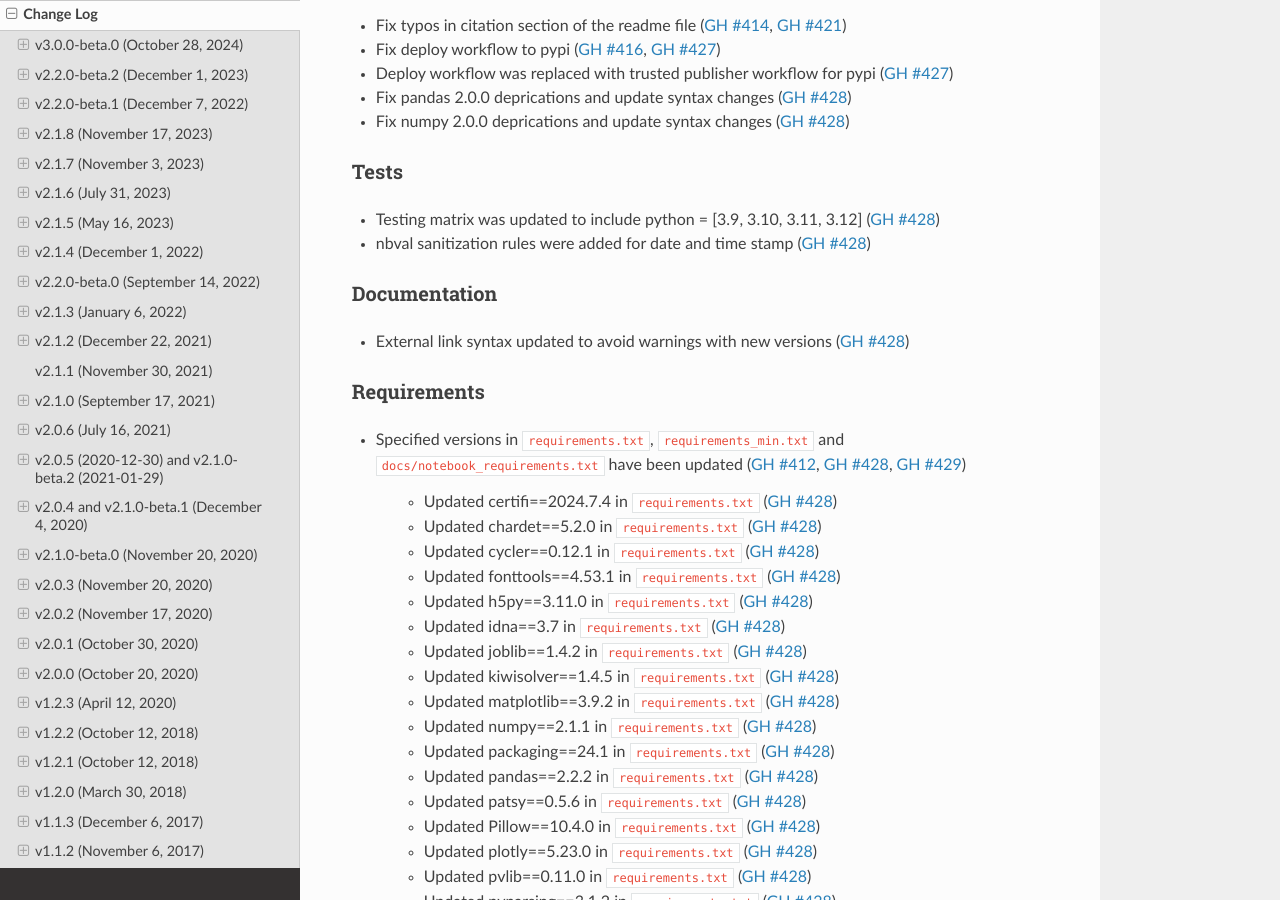
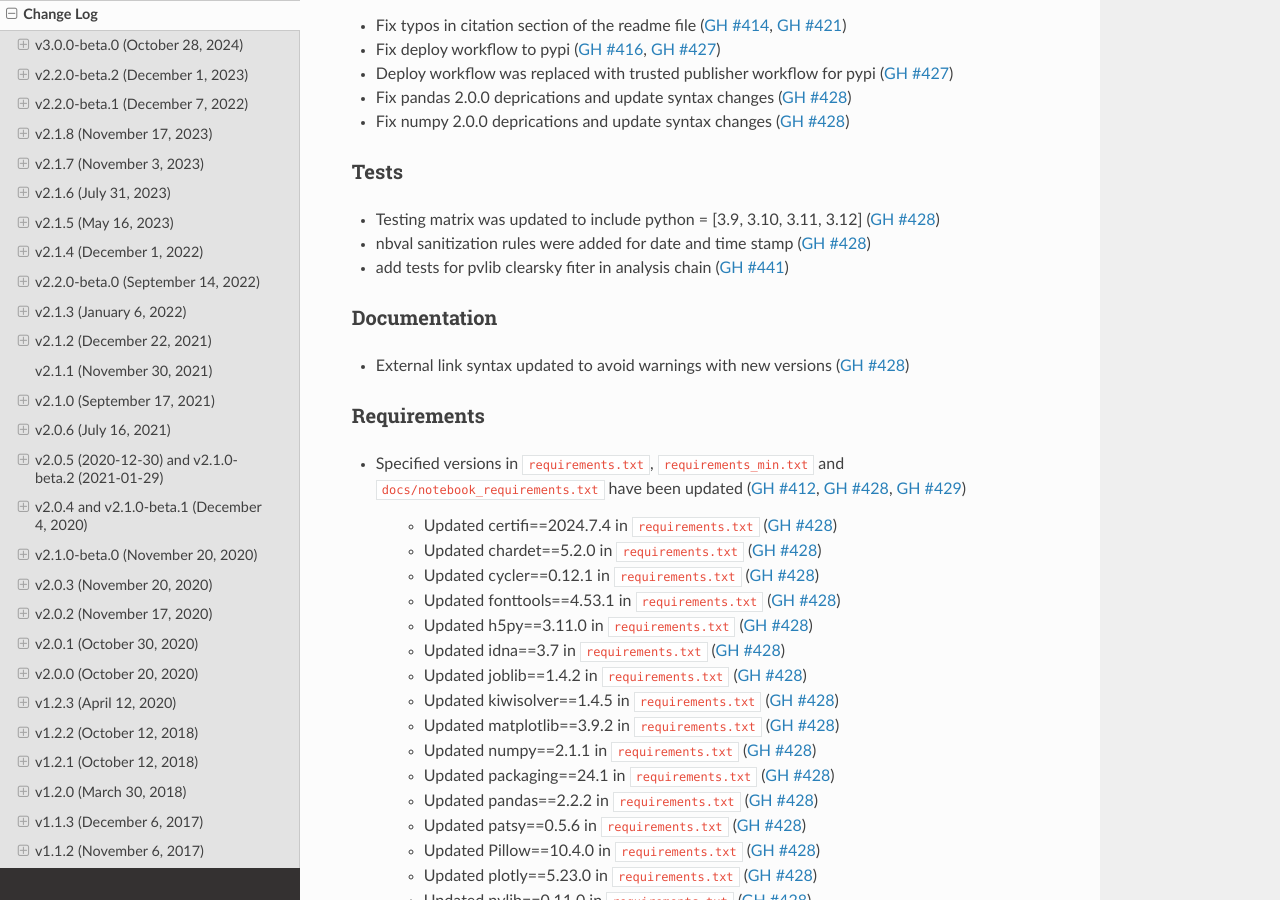
Before and after one commit to NREL/rdtools, a Sphinx documentation site: the page built from docs/sphinx/source/changelog.rst, in a window 1280 px wide and 900 px high, scrolled down 716 px. Built offline with Sphinx 7.4.7 and the Read the Docs theme 3.1.0, drawn with Linux system fonts in a browser that asks for light colours; pages that are not in the unit, such as notebooks, are missing from menus.

Commit message:
update changelog

```diff
--- a/docs/sphinx/source/changelog/v3.0.0-beta.0.rst
+++ b/docs/sphinx/source/changelog/v3.0.0-beta.0.rst
@@ -36,6 +36,7 @@ Tests
 -----
 * Testing matrix was updated to include python = [3.9, 3.10, 3.11, 3.12] (:pull:`428`)
 * nbval sanitization rules were added for date and time stamp (:pull:`428`)
+* add tests for pvlib clearsky fiter in analysis chain (:pull:`441`)
 
 Documentation
 -------------
```
